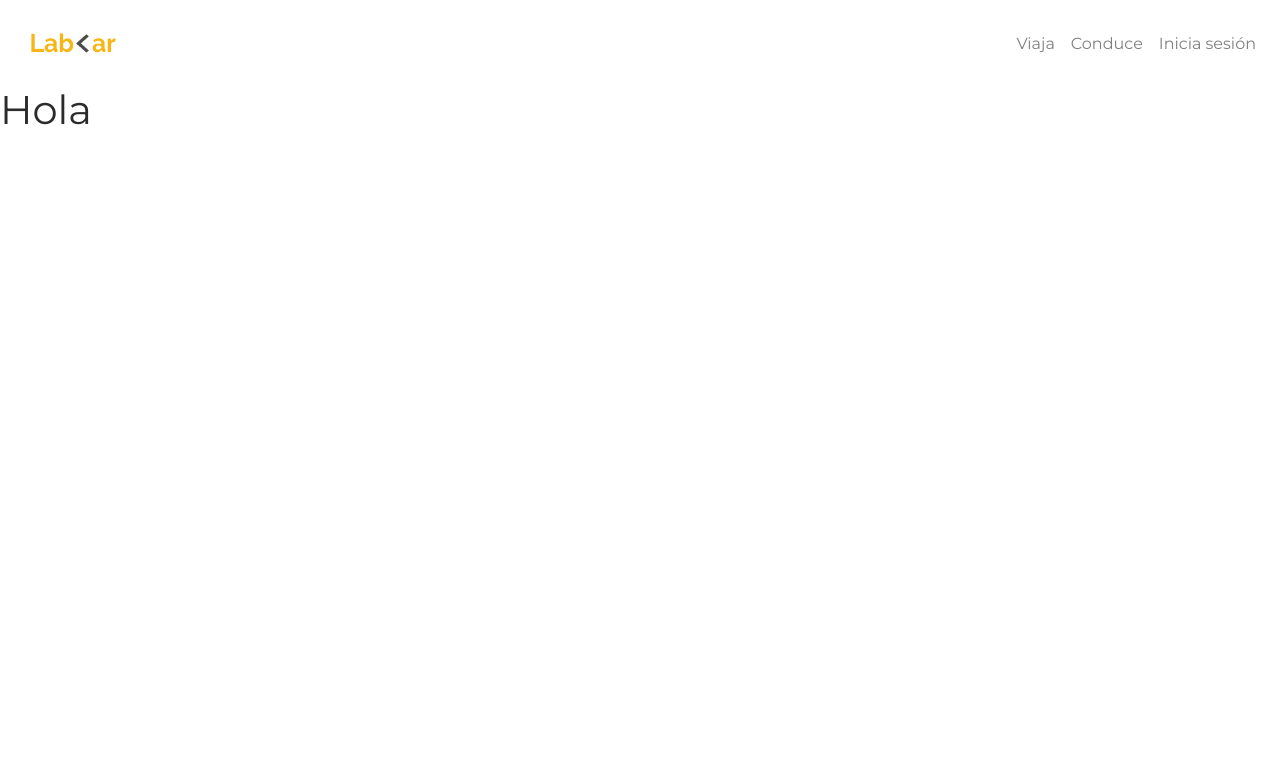
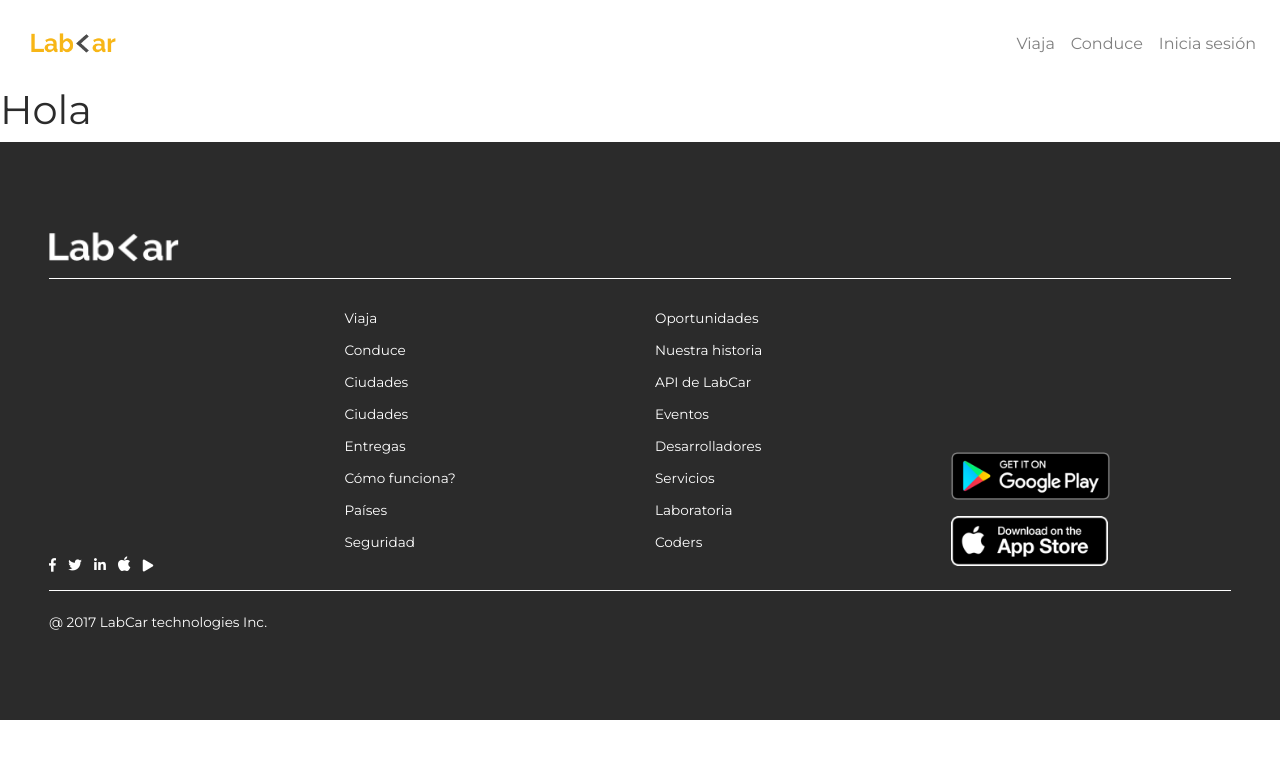
Before and after one commit to CitlalliDMG/lab-car, a website: page src/index.html in a window 1280 px wide. Drawn offline with Linux system fonts and the light colour scheme.

Commit message:
agrega footer con estilo y secciones requeridas

```diff
--- a/src/css/style.css
+++ b/src/css/style.css
@@ -26,6 +26,52 @@ body {
 .navbar-toggler-icon {
   width: 1em;
   height: 1em; }
+
+footer {
+  color: #ffffff;
+  background-color: #2b2b2b; }
+
+.padding-footer {
+  padding: 3%; }
+
+.padding-footer img {
+  height: 20px; }
+
+.padding-footer ul {
+  list-style-type: none;
+  font-size: 0.55rem;
+  padding-left: 0; }
+
+.padding-footer li {
+  margin-bottom: 1rem; }
+
+.hr-footer {
+  height: 1px;
+  border: none;
+  width: 100%;
+  text-align: center;
+  margin: 0 auto;
+  color: #ffffff;
+  background-color: #ffffff; }
+
+.icons i {
+  font-size: 0.7rem; }
+
+.bg-font {
+  font-size: 0.9rem !important; }
+
+.sm-font {
+  font-size: 0.6rem !important; }
+
+.logo-footer-a img {
+  height: 2.5em; }
+
+.logo-footer-b img {
+  height: 2.6em; }
+
+.footer-link {
+  color: #ffffff;
+  font-size: 0.55rem; }
 
 @media (max-width: 575px) {
   #lines {
@@ -156,45 +202,49 @@ body {
     padding: 0; }
   .inside {
     text-align: center; }
-  footer {
-    color: #ffffff;
-    background-color: #2b2b2b; }
-  .padding-footer {
-    padding: 3%; }
-  .padding-footer img {
-    height: 20px; }
-  .padding-footer ul {
-    list-style-type: none;
-    font-size: 0.55rem;
-    padding-left: 0; }
-  .padding-footer li {
-    margin-bottom: 1rem; }
-  .hr-footer {
-    height: 1px;
-    border: none;
-    width: 100%;
-    text-align: center;
-    margin: 0 auto;
-    color: #ffffff;
-    background-color: #ffffff; }
-  .icons i {
-    font-size: 0.7rem; }
-  .bg-font {
-    font-size: 0.9rem !important; }
-  .sm-font {
-    font-size: 0.6rem !important; }
-  .logo-footer-a img {
-    height: 2.5em; }
-  .logo-footer-b img {
-    height: 2.6em; }
-  .footer-link {
-    color: #ffffff;
-    font-size: 0.55rem; }
   .hidden-md-down {
     display: none; } }
+
+@media (min-width: 433px) and (max-width: 576px) {
+  .car-m {
+    background-size: auto 390px; }
+  .tarifas-md {
+    height: 650px;
+    padding-bottom: 150px; } }
 
 @media (min-width: 576px) {
   .hidden-md-up {
     display: none; }
   .test-dsk {
-    height: 500px; } }
+    height: 500px; }
+  .tb {
+    position: relative; }
+  .to-bottom {
+    position: absolute; }
+  .tright {
+    bottom: 1em;
+    right: 0px; }
+  .tleft {
+    left: 0px;
+    bottom: 1em; }
+  .footer-link {
+    font-size: 0.85rem;
+    padding-top: 2%; }
+  .padding-footer {
+    padding: 7% 5%; }
+  .padding-footer img {
+    height: 30px; }
+  .padding-footer ul {
+    font-size: 0.85rem; }
+  .icons i {
+    font-size: 0.85rem; }
+  .bg-font {
+    font-size: 1.05rem !important; }
+  .sm-font {
+    font-size: 0.75rem !important; }
+  .inner-padding {
+    padding: 2% 0 0 0; }
+  .logo-footer-a img {
+    height: 3em; }
+  .logo-footer-b img {
+    height: 3.1em; } }
--- a/src/index.html
+++ b/src/index.html
@@ -15,7 +15,7 @@
 
 <body>
 
-  <nav class="navbar navbar-expand-md navbar-light fixed-top">
+  <nav class="navbar navbar-expand-sm navbar-light fixed-top">
     <button class="navbar-toggler" type="button" data-toggle="collapse" data-target="#navbarNavDropdown" aria-controls="navbarNavDropdown"
       aria-expanded="false" aria-label="Toggle navigation">
       <span class="navbar-toggler-icon"></span>
@@ -36,17 +36,14 @@
     </div>
   </nav>
 
+  <!--  Begin mobile version content -->
+
   <header class="hidden-md-up">
     <div id="lines">
       <hr class="super-light" id="first-line">
       <hr class="super-light" id="second-line">
     </div>
   </header>
-
-  <div class="test-dsk hidden-md-down">
-    <h1>Hola</h1>
-  </div>
-
 
   <section class="wrapper fix-height hidden-md-up">
     <figure>
@@ -79,7 +76,7 @@
 
   <section class="wrapper driver hidden-md-up">
     <figure>
-      <div class="car"></div>
+      <div class="car car-m"></div>
     </figure>
     <div class="box e middle mt">
       <div>
@@ -90,7 +87,7 @@
     </div>
   </section>
 
-  <section class="yellow-background tarifas middle hidden-md-up">
+  <section class="yellow-background tarifas tarifas-md middle hidden-md-up">
     <form class="col-12">
       <p class="title">Tarifas</p>
       <p class="description">Consulta las tarifas LabCar aquí</p>
@@ -164,6 +161,68 @@
     </div>
   </footer>
 
+  <!-- End mobile version content -->
+
+  <!-- Begin desktop version content -->
+  <div class="hidden-md-down">
+    <h1>Hola</h1>
+  </div>
+
+  <footer class="container-fluid hidden-md-down padding-footer">
+    <div class="row">
+      <img class="mb-3" src="assets/logoBlanco.png" alt="logo_labcar_blanco">
+      <hr class="hr-footer">
+    </div>
+    <div class="row tb inner-padding">
+      <div class="col-3 pl-0">
+        <div class="icons to-bottom tleft">
+          <i class="fab fa-facebook-f mr-2"></i>
+          <i class="fab fa-twitter mr-2"></i>
+          <i class="fab fa-linkedin-in mr-2"></i>
+          <i class="fab fa-apple mr-2 bg-font"></i>
+          <i class="fas fa-play sm-font"></i>
+        </div>
+      </div>
+      <div class="col-3 mt-2 mb-4 pl-0">
+        <ul>
+          <li>Viaja</li>
+          <li>Conduce</li>
+          <li>Ciudades</li>
+          <li>Ciudades</li>
+          <li>Entregas</li>
+          <li>Cómo funciona?</li>
+          <li>Países</li>
+          <li>Seguridad</li>
+        </ul>
+      </div>
+      <div class="col-3 mt-2 mb-4">
+        <ul>
+          <li>Oportunidades</li>
+          <li>Nuestra historia</li>
+          <li>API de LabCar</li>
+          <li>Eventos</li>
+          <li>Desarrolladores</li>
+          <li>Servicios</li>
+          <li>Laboratoria</li>
+          <li>Coders</li>
+        </ul>
+      </div>
+      <div class="col-3 mb-2 to-bottom tright">
+        <div class="logo-footer-a mb-3">
+          <img src="assets/enBadgeWebGeneric.png" alt="logo_play_store">
+        </div>
+        <div class="logo-footer-b">
+          <img src="assets/appstore.png" alt="logo_app_store">
+        </div>
+      </div>
+    </div>
+    <div class="row">
+      <hr class="hr-footer">
+      <a href="" class="footer-link">&#64; 2017 LabCar technologies Inc.</a>
+    </div>
+  </footer>
+  <!-- End desktop version content -->
+
   <script src="js/jquery.js"></script>
   <script src="js/bootstrap.js"></script>
 </body>
```
